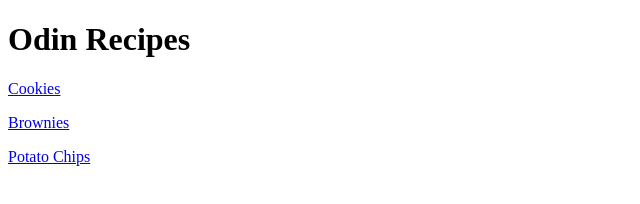
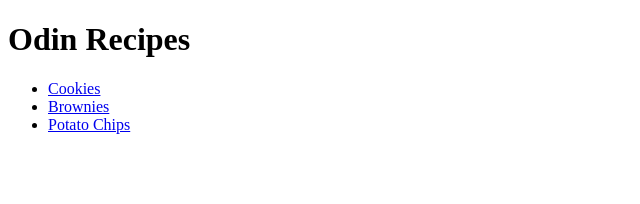
Before and after one commit to shainelomenario/odin-recipes, a plain HTML site: page index.html in a window 1280 px wide. Shown: the whole page, without its empty margins (0-640 px from the left). Drawn offline with Linux system fonts and the light colour scheme.

Commit message:
Show each recipe as a list

```diff
--- a/index.html
+++ b/index.html
@@ -6,11 +6,11 @@
 </head>
 <body>
     <h1> Odin Recipes </h1>
-    <p> <a href="./recipes/cookies.html" target = "_blank"> Cookies </a> </p>
-    <p> <a href="./recipes/brownies.html" target = "_blank"> Brownies </a> </p>
-    <p> <a href="./recipes/potato-chips.html" target = "_blank"> Potato Chips </a> </p>
+    <ul>
+        <li> <a href="./recipes/cookies.html" target = "_blank"> Cookies </a>  </li>
+        <li> <a href="./recipes/brownies.html" target = "_blank"> Brownies </a> </li>
+        <li> <a href="./recipes/potato-chips.html" target = "_blank"> Potato Chips </a> </li>
 
+    </ul>
 </body>
-
-
 </html>
```
